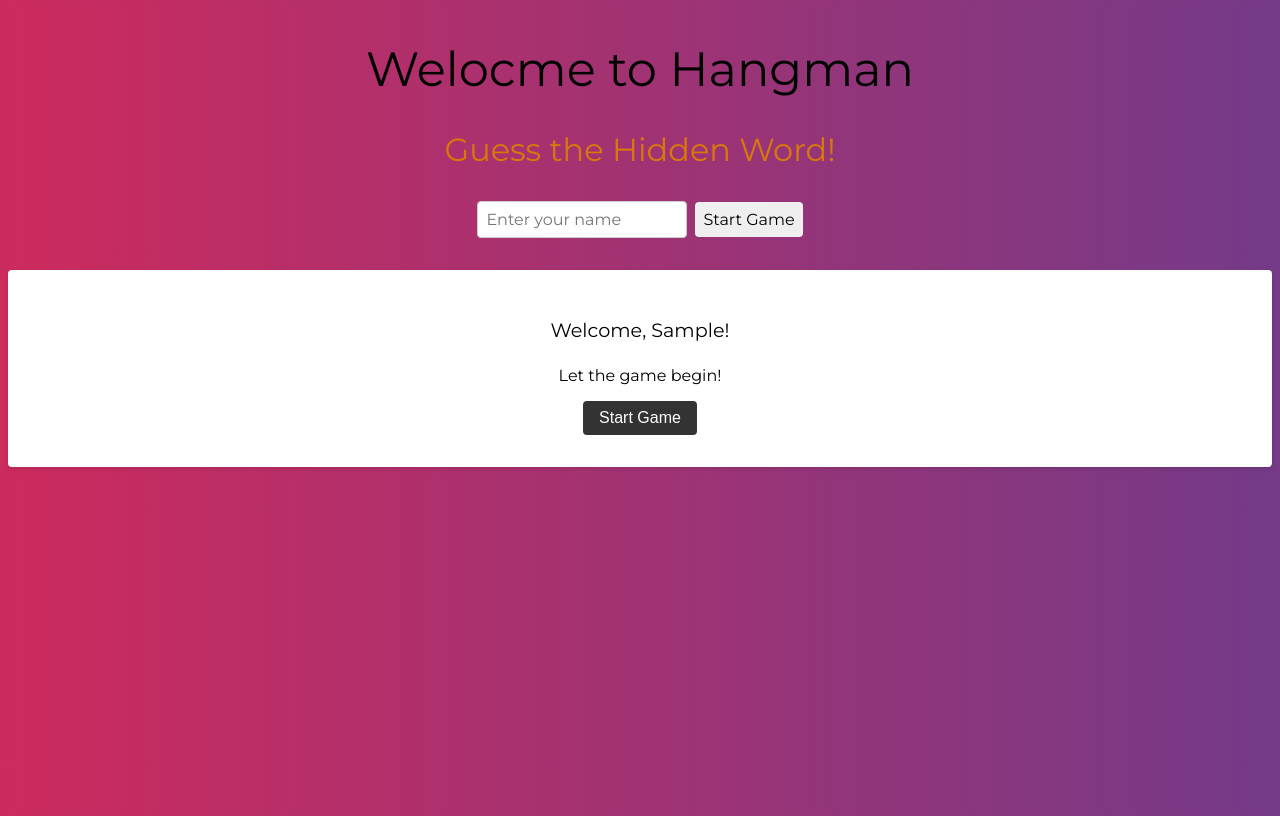
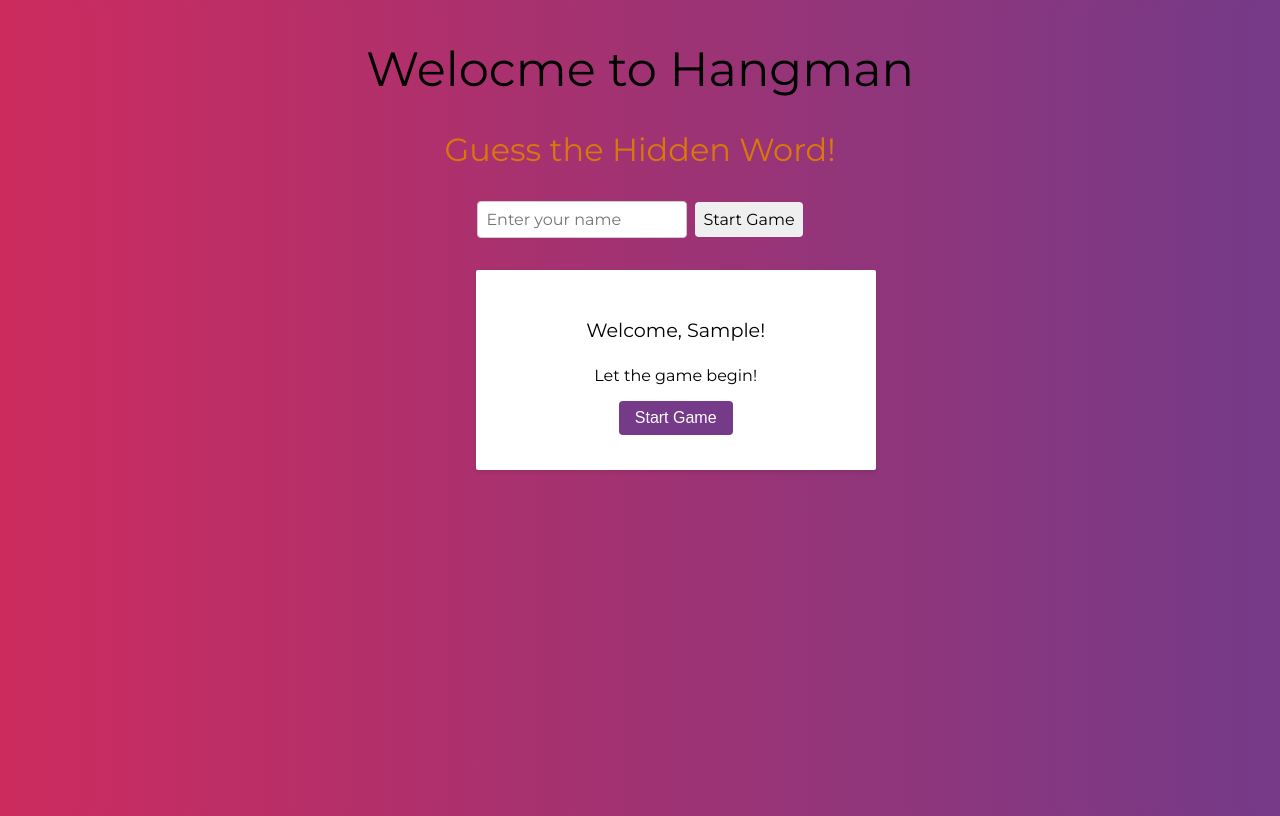
Before and after one commit to vijaylaxmibuddhiraja/hangman_grp-project, a React (Create React App) app: page / in a window 1280 px wide. Both pictures are taken after typing "Sample" into the empty fields and a click on the button "Start Game". Built offline with nearby package versions, Linux system fonts and the light colour scheme.

Commit message:
Popup position adjusted

```diff
--- a/src/index.css
+++ b/src/index.css
@@ -76,17 +76,24 @@ body, #root {
 }
 
 .player-name button:hover {
-  background-color: #555;
+  background-color: #cc2b5e;
+  color: #ccc;
 }
 
 .popup-content {
+  position: relative;
+  margin-left: 37%;
+  width: 400px;
+  height: 200px;
+  align-items: center;
   background-color: #fff;
   padding: 2rem;
   font-family:"Montserrat", sans-serif;
   text-align: center;
   font-size: 1rem;
   box-shadow: 0 2px 4px rgba(0, 0, 0, 0.1);
-  border-radius: 4px;
+  border-radius: 2px;
+  transform: scale((0.5));
 }
 
 .popup-content h2 {
@@ -96,15 +103,16 @@ body, #root {
 }
 
 .popup-content button {
-  background-color: #333;
+  background-color: #753a88 ;
   color: #fff;
   padding:0.5rem 1rem;
   font-size: 1rem;
   border: none;
   border-radius: 4px;
   cursor: pointer;
+  box-sizing: content-box;
 }
 
 .popup-content button:hover {
-  background-color: #555;
+  background-color: #cc2b5e;
 }
```
